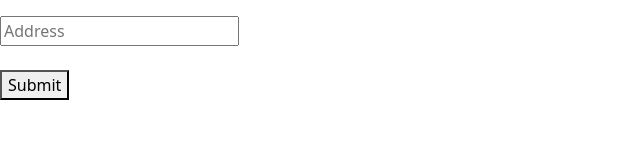
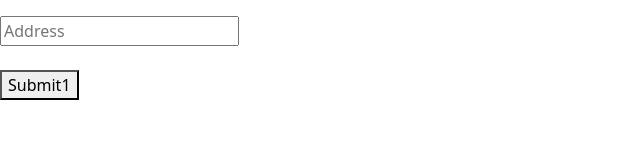
Before and after one commit to vadlamudisuresh67/AngularProjects, an Angular app: page / in a window 1280 px wide. Shown: the part 148-300 px from the top of the page, without its empty margins (0-640 px from the left). Built offline with nearby package versions, Linux system fonts and the light colour scheme.

Commit message:
last commit

```diff
--- a/src/app/app.component.html
+++ b/src/app/app.component.html
@@ -7,6 +7,6 @@
     <input type="email" placeholder="Email" name="email"/><br />
     <br />
     <input type="text" placeholder="Address" name="addresss"/><br /><br />
-    <button>Submit</button>
+    <button>Submit1</button>
   </form>
 </div>
```
